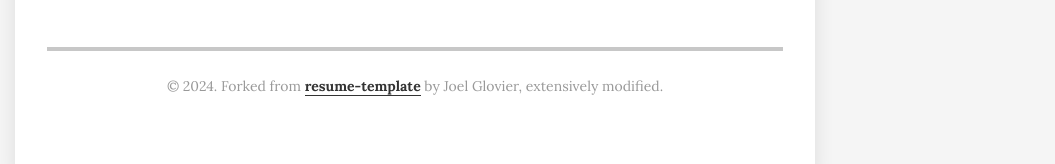
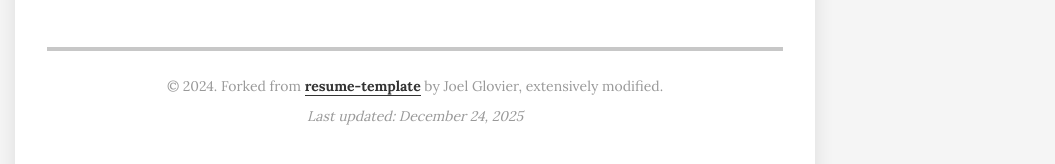
Before and after one commit to irfansofyana/resume, a Jekyll site: the page built from index.html, in a window 1280 px wide and 1400 px high, scrolled down 8975 px. Shown: the part 1160-1324 px from the top of the window, without its empty margins (225-1280 px from the left). Built offline with Jekyll 4.4.1, drawn with Linux system fonts in a browser that asks for light colours.

Commit message:
Add 'Last Updated' timestamp to resume footer
- Add resume_show_last_updated and resume_last_updated_date config options
- Display timestamp in footer below copyright line
- Add matching CSS styling (gray color, italic)
- Document feature in CLAUDE.md for future reference

```diff
--- a/_config.yml
+++ b/_config.yml
@@ -31,6 +31,10 @@
 # to leave blank
 resume_looking_for_work:        "yes"
 
+# Last updated timestamp control
+resume_show_last_updated:        true
+resume_last_updated_date:        "December 24, 2025"
+
 # Decide which sections to use
 # comment out to hide
 resume_section_experience:      true
--- a/_layouts/resume.html
+++ b/_layouts/resume.html
@@ -278,6 +278,9 @@
 
       <footer class="page-footer">
         <p class="footer-line">&copy; 2024. Forked from <a href="https://github.com/jglovier/resume-template">resume-template</a> by Joel Glovier, extensively modified.</p>
+        {% if site.resume_show_last_updated %}
+        <p class="last-updated">Last updated: {{ site.resume_last_updated_date }}</p>
+        {% endif %}
       </footer>
 
     </div>
--- a/_sass/_resume.scss
+++ b/_sass/_resume.scss
@@ -422,6 +422,13 @@
       color: #333;
     }
   }
+
+  .last-updated {
+    font-size: 0.875rem;
+    color: #999;
+    margin-top: 0.5rem;
+    font-style: italic;
+  }
 }
 
 .print-only { display: none !important }
```
Also changed, not shown: CLAUDE.md (+18 -0 lines).
